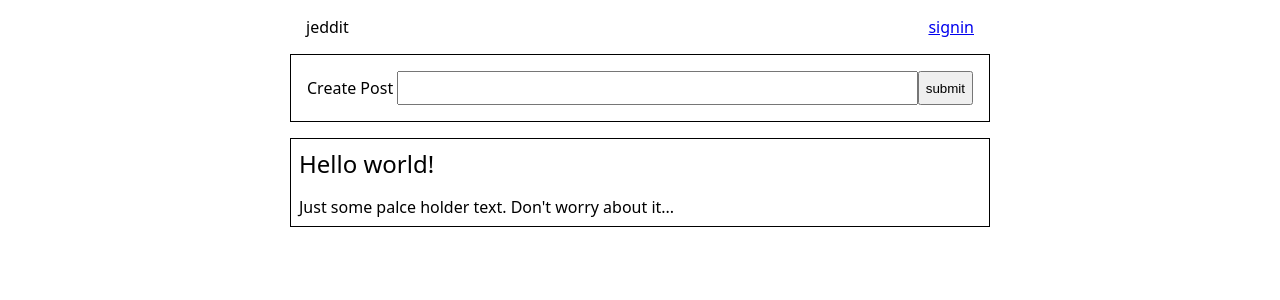
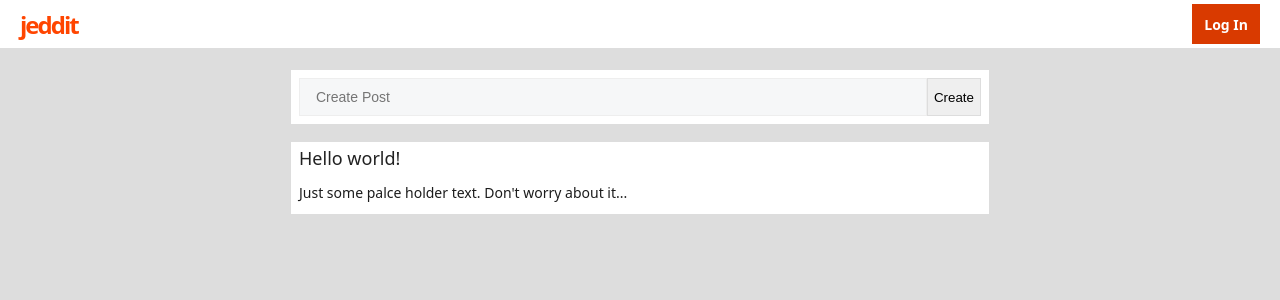
Before and after one commit to whattheearl/jeddit, a SvelteKit app: page / in a window 1280 px wide. Shown: the top 300 px of the page. Built offline with nearby package versions, Linux system fonts and the light colour scheme.

Commit message:
bump styling

```diff
--- a/src/app.css
+++ b/src/app.css
@@ -3,6 +3,7 @@ html {
     box-sizing: border-box;
     font-size: 16px;
     font-family: "Noto Sans", sans-serif;
+    background-color: #ddd;
 }
 
 *, *:before, *:after {
@@ -29,3 +30,13 @@ body {
     width: 100vw;
     height: 100vh;
 }
+
+input {
+    background-color: rgb(246, 247, 248);
+    border: 1px solid #eee;
+    padding: 0 8px;
+}
+
+input:focus {
+    outline: 1px solid rgb(0, 121, 211);
+}
--- a/src/routes/+page.svelte
+++ b/src/routes/+page.svelte
@@ -3,27 +3,47 @@
 	import { page } from '$app/stores';
 </script>
 
-<div style="display: flex; flex-direction: column; align-items: center; max-width: 700px; margin: 0 auto;">
-	<div style="display: flex; width: 100%; padding: 0 16px;">
-		<div style="margin: 16px 0;">jeddit</div>
+<header
+	style="display: flex; width: 100%; padding: 0 20px; background-color: #fff; border-bottom: 1px solid #ddd; align-items: center;"
+>
+	<div
+		style="display: flex; height: 48px; align-items: center; color: rgb(255, 69, 0); font-weight: 800; font-size: 24px; letter-spacing: -2px;"
+	>
+		jeddit
+	</div>
 	<a
 		href={`${base}/account/login?referer=${$page.data.url}`}
-			style="display: flex; align-items: center; margin: 16px 0 16px auto">signin</a
+		style="background-color: rgb(217, 58, 0); margin-left: auto; border: none; height: 40px; text-decoration: none; display: flex; align-items: center;"
 	>
-		<!-- <div id="username" style="display: flex; align-items: center; margin: 16px 0 16px auto">{$page.data.user.name}</div> -->
-	</div>
-	<form method="POST" style="padding: 16px; border: 1px solid black; width: 100%;">
+		<span style=" padding: 0 12px; color: white; font-weight: 600; font-size: 14px;">Log In</span>
+	</a>
+</header>
+<div style="padding: 20px 24px;">
+	<div
+		style="display: flex; flex-direction: column; align-items: center; max-width: 700px; margin: 0 auto;"
+	>
+		<form
+			method="POST"
+			style="margin-bottom: 16px; padding: 8px; background-color: #fff; border: 1px solid #ddd; width: 100%;"
+		>
 			<div style="display: flex; align-items: center;">
-			<label for="post" style="padding-right: 4px;">Create&nbsp;Post</label>
-			<input id="post" name="post" type="text" style="font-size: 24px; width: 100%;" />
-			<button type="submit" style="height: 33.5px">submit</button>
+				<input
+					name="post"
+					type="text"
+					style="height: 38px; font-size: 14px; padding-inline-end: 16px; line-height: 21px; padding-inline-start: 16px; width: 100%;"
+					placeholder="Create Post"
+				/>
+				<button type="submit" style="height: 38px; border: 1px solid #ddd;">Create</button>
 			</div>
 		</form>
 
 		<main style="width: 100%;">
-		<article style="border: 1px solid black; margin: 16px 0; padding: 8px; width: 100%;">
-			<h2 style="margin-bottom: 16px;">Hello world!</h2>
-			<p>Just some palce holder text. Don't worry about it...</p>
+			<article
+				style="width: 100%;  background-color: #fff; border: 1px solid #ddd;"
+			>
+				<h3 style="margin: 5px 8px 0 8px; color: rgb(34, 34, 34); font-size: 18px; line-height: 22px;">Hello world!</h3>
+				<p style="color: rgb(28, 28, 28); font-size: 14px; line-height: 22px; padding: 5px 8px 10px 8px; margin-top: 8px;">Just some palce holder text. Don't worry about it...</p>
 			</article>
 		</main>
 	</div>
+</div>
```
Lines whose indentation alone changed are shown as unchanged.
